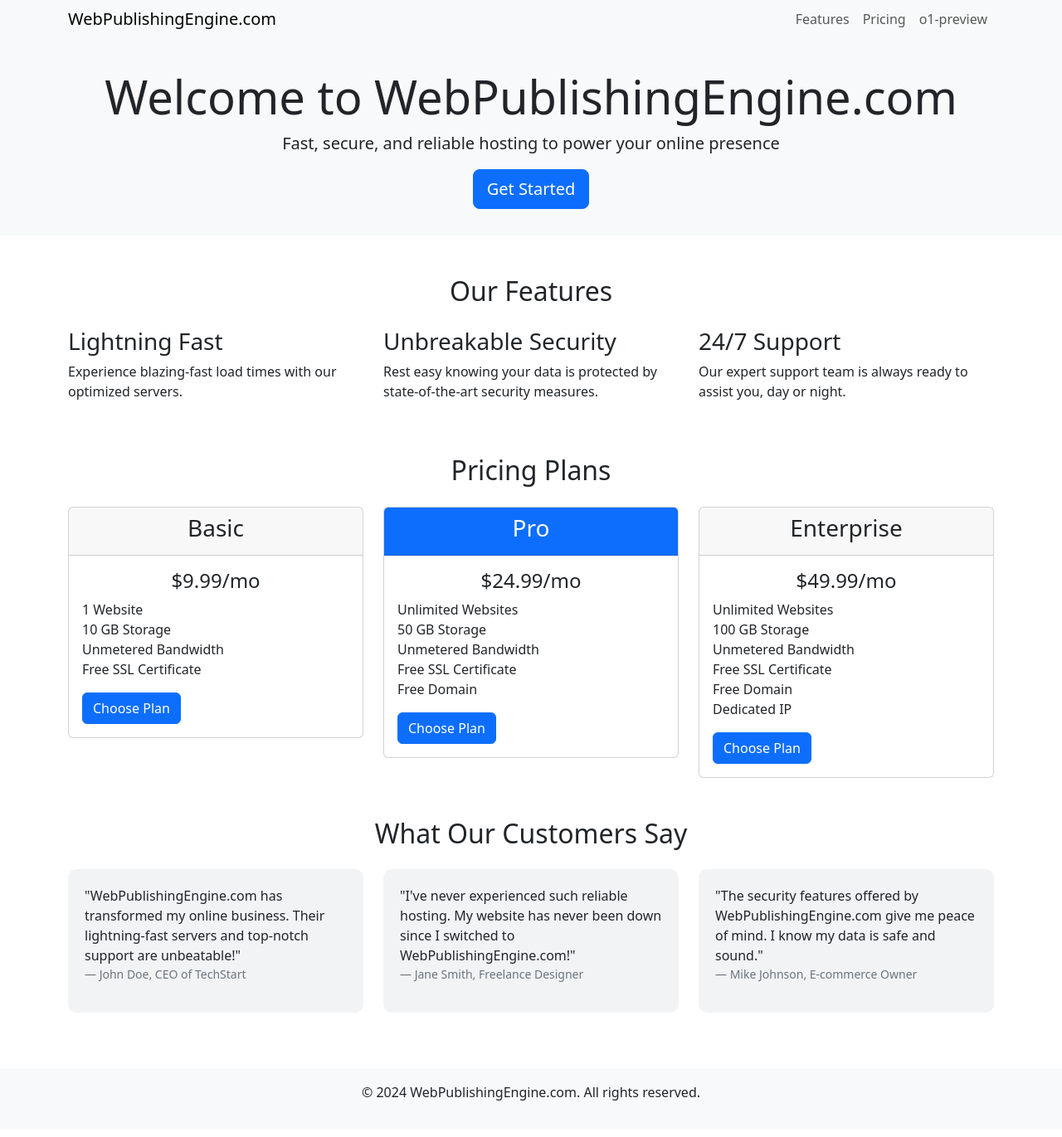
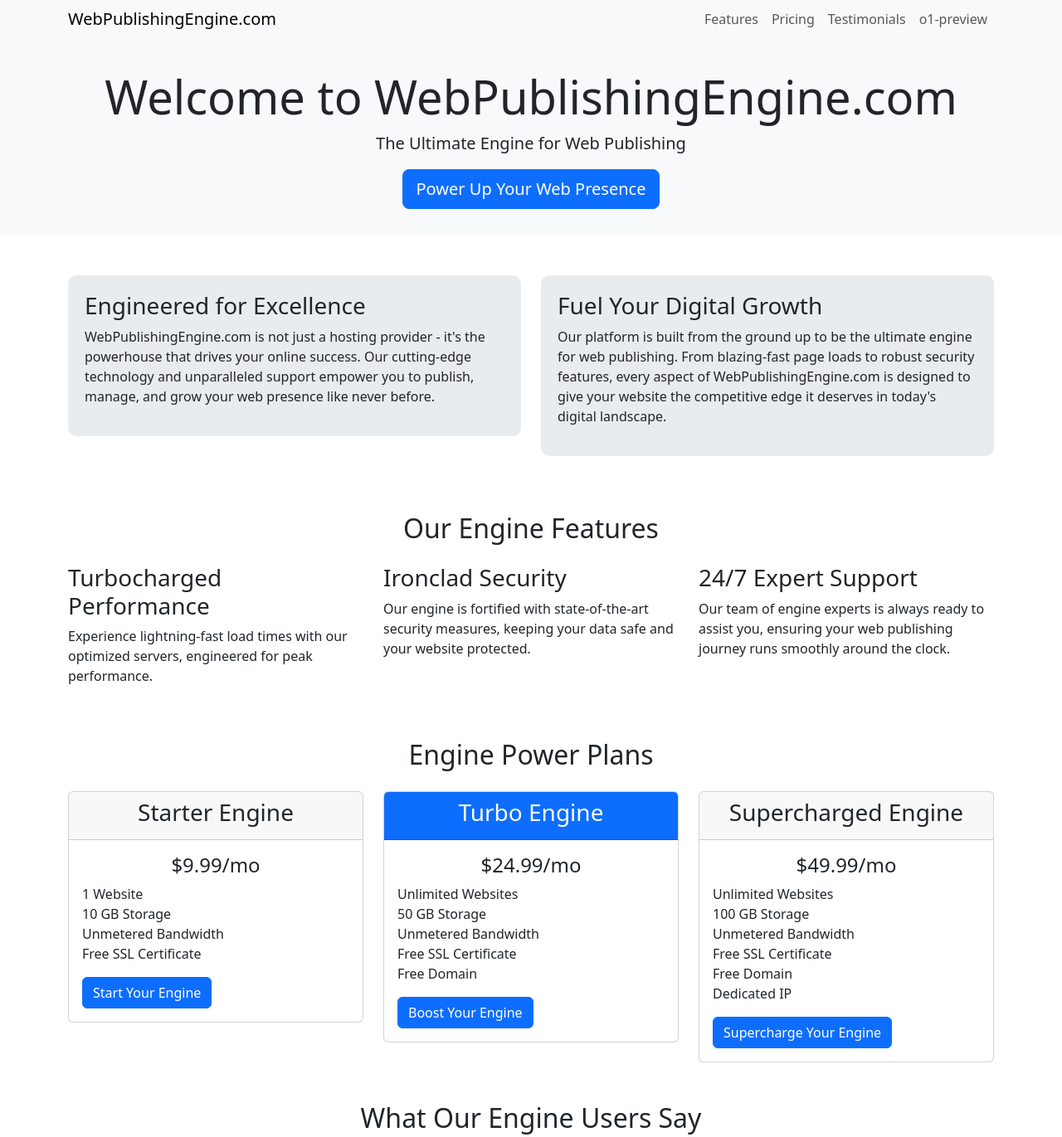
Before and after one commit to vidluther/webpublishingengine, a plain HTML site: page public/claude.html in a window 1280 px wide. Shown: the part 5-1376 px from the top of the page at 83% size. Drawn offline with nearby package versions, Linux system fonts and the light colour scheme.

Commit message:
mo changes .. just did a copy pasta... hope this is good

```diff
--- a/public/claude.html
+++ b/public/claude.html
@@ -6,15 +6,15 @@
     <meta name="viewport" content="width=device-width, initial-scale=1.0">
     <script defer src="https://cloud.umami.is/script.js"
         data-website-id="1bef0f66-6c17-4d32-869d-23f348c05f29"></script>
-    <title>WebPublishingEngine.com - Your Ultimate Hosting Solution</title>
+    <title>WebPublishingEngine.com - The Ultimate Engine for Web Publishing</title>
     <link href="https://cdn.jsdelivr.net/npm/bootstrap@5.3.0-alpha1/dist/css/bootstrap.min.css" rel="stylesheet">
     <meta name="generator" content="WebPublishingEngine.com">
     <meta name="generator"
         content="Built with Cursor, ChatGPT o1-preview and a lot of ADHD..I should be working on something else">
     <!-- OpenGraph tags -->
-    <meta property="og:title" content="WebPublishingEngine.com - Your Ultimate Hosting Solution">
+    <meta property="og:title" content="WebPublishingEngine.com - Your Ultimate Engine for Web Publishing">
     <meta property="og:description"
-        content="Fast, secure, and reliable hosting to power your online presence with WebPublishingEngine.com">
+        content="Power your online presence with WebPublishingEngine.com - The ultimate engine for fast, secure, and reliable web publishing">
     <meta property="og:type" content="website">
     <meta property="og:url" content="https://webpublishingengine.com">
     <meta property="og:image" content="https://webpublishingengine.com/og-image.jpg">
@@ -26,6 +26,13 @@
 
         .testimonial {
             background-color: #f1f3f5;
+            border-radius: 10px;
+            padding: 20px;
+            margin-bottom: 20px;
+        }
+
+        .marketing-blurb {
+            background-color: #e9ecef;
             border-radius: 10px;
             padding: 20px;
             margin-bottom: 20px;
@@ -50,6 +57,9 @@
                         <a class="nav-link" href="#pricing">Pricing</a>
                     </li>
                     <li class="nav-item">
+                        <a class="nav-link" href="#testimonials">Testimonials</a>
+                    </li>
+                    <li class="nav-item">
                         <a class="nav-link" href="/index.html">o1-preview</a>
                     </li>
                 </ul>
@@ -59,35 +69,58 @@
 
     <div class="jumbotron text-center">
         <h1 class="display-4">Welcome to WebPublishingEngine.com</h1>
-        <p class="lead">Fast, secure, and reliable hosting to power your online presence</p>
-        <a class="btn btn-primary btn-lg" href="#" role="button">Get Started</a>
+        <p class="lead">The Ultimate Engine for Web Publishing</p>
+        <a class="btn btn-primary btn-lg" href="#" role="button">Power Up Your Web Presence</a>
+    </div>
+
+    <div class="container mt-5">
+        <div class="row">
+            <div class="col-md-6">
+                <div class="marketing-blurb">
+                    <h3>Engineered for Excellence</h3>
+                    <p>WebPublishingEngine.com is not just a hosting provider - it's the powerhouse that drives your
+                        online success. Our cutting-edge technology and unparalleled support empower you to publish,
+                        manage, and grow your web presence like never before.</p>
+                </div>
+            </div>
+            <div class="col-md-6">
+                <div class="marketing-blurb">
+                    <h3>Fuel Your Digital Growth</h3>
+                    <p>Our platform is built from the ground up to be the ultimate engine for web publishing. From
+                        blazing-fast page loads to robust security features, every aspect of WebPublishingEngine.com is
+                        designed to give your website the competitive edge it deserves in today's digital landscape.</p>
+                </div>
+            </div>
+        </div>
     </div>
 
     <div class="container mt-5" id="features">
-        <h2 class="text-center mb-4">Our Features</h2>
+        <h2 class="text-center mb-4">Our Engine Features</h2>
         <div class="row">
             <div class="col-md-4">
-                <h3>Lightning Fast</h3>
-                <p>Experience blazing-fast load times with our optimized servers.</p>
+                <h3>Turbocharged Performance</h3>
+                <p>Experience lightning-fast load times with our optimized servers, engineered for peak performance.</p>
             </div>
             <div class="col-md-4">
-                <h3>Unbreakable Security</h3>
-                <p>Rest easy knowing your data is protected by state-of-the-art security measures.</p>
+                <h3>Ironclad Security</h3>
+                <p>Our engine is fortified with state-of-the-art security measures, keeping your data safe and your
+                    website protected.</p>
             </div>
             <div class="col-md-4">
-                <h3>24/7 Support</h3>
-                <p>Our expert support team is always ready to assist you, day or night.</p>
+                <h3>24/7 Expert Support</h3>
+                <p>Our team of engine experts is always ready to assist you, ensuring your web publishing journey runs
+                    smoothly around the clock.</p>
             </div>
         </div>
     </div>
 
     <div class="container mt-5" id="pricing">
-        <h2 class="text-center mb-4">Pricing Plans</h2>
+        <h2 class="text-center mb-4">Engine Power Plans</h2>
         <div class="row">
             <div class="col-md-4">
                 <div class="card">
                     <div class="card-header">
-                        <h3 class="text-center">Basic</h3>
+                        <h3 class="text-center">Starter Engine</h3>
                     </div>
                     <div class="card-body">
                         <h4 class="card-title text-center">$9.99/mo</h4>
@@ -97,14 +130,14 @@
                             <li>Unmetered Bandwidth</li>
                             <li>Free SSL Certificate</li>
                         </ul>
-                        <a href="#" class="btn btn-primary btn-block">Choose Plan</a>
+                        <a href="#" class="btn btn-primary btn-block">Start Your Engine</a>
                     </div>
                 </div>
             </div>
             <div class="col-md-4">
                 <div class="card">
                     <div class="card-header bg-primary text-white">
-                        <h3 class="text-center">Pro</h3>
+                        <h3 class="text-center">Turbo Engine</h3>
                     </div>
                     <div class="card-body">
                         <h4 class="card-title text-center">$24.99/mo</h4>
@@ -115,14 +148,14 @@
                             <li>Free SSL Certificate</li>
                             <li>Free Domain</li>
                         </ul>
-                        <a href="#" class="btn btn-primary btn-block">Choose Plan</a>
+                        <a href="#" class="btn btn-primary btn-block">Boost Your Engine</a>
                     </div>
                 </div>
             </div>
             <div class="col-md-4">
                 <div class="card">
                     <div class="card-header">
-                        <h3 class="text-center">Enterprise</h3>
+                        <h3 class="text-center">Supercharged Engine</h3>
                     </div>
                     <div class="card-body">
                         <h4 class="card-title text-center">$49.99/mo</h4>
@@ -134,7 +167,7 @@
                             <li>Free Domain</li>
                             <li>Dedicated IP</li>
                         </ul>
-                        <a href="#" class="btn btn-primary btn-block">Choose Plan</a>
+                        <a href="#" class="btn btn-primary btn-block">Supercharge Your Engine</a>
                     </div>
                 </div>
             </div>
@@ -142,26 +175,26 @@
     </div>
 
     <div class="container mt-5" id="testimonials">
-        <h2 class="text-center mb-4">What Our Customers Say</h2>
+        <h2 class="text-center mb-4">What Our Engine Users Say</h2>
         <div class="row">
             <div class="col-md-4">
                 <div class="testimonial">
-                    <p>"WebPublishingEngine.com has transformed my online business. Their lightning-fast servers and
-                        top-notch support are unbeatable!"</p>
+                    <p>"WebPublishingEngine.com has supercharged my online business. Their powerful engine and expert
+                        support are unbeatable!"</p>
                     <footer class="blockquote-footer">John Doe, CEO of TechStart</footer>
                 </div>
             </div>
             <div class="col-md-4">
                 <div class="testimonial">
-                    <p>"I've never experienced such reliable hosting. My website has never been down since I switched to
-                        WebPublishingEngine.com!"</p>
+                    <p>"I've never experienced such a reliable web publishing engine. My website runs smoother than ever
+                        since I switched to WebPublishingEngine.com!"</p>
                     <footer class="blockquote-footer">Jane Smith, Freelance Designer</footer>
                 </div>
             </div>
             <div class="col-md-4">
                 <div class="testimonial">
-                    <p>"The security features offered by WebPublishingEngine.com give me peace of mind. I know my data
-                        is safe and sound."</p>
+                    <p>"The advanced features of WebPublishingEngine.com give me peace of mind. It's truly the ultimate
+                        engine for powering my online presence."</p>
                     <footer class="blockquote-footer">Mike Johnson, E-commerce Owner</footer>
                 </div>
             </div>
@@ -170,14 +203,14 @@
 
     <footer class="bg-light mt-5 py-3">
         <div class="container text-center">
-            <p>&copy; 2024 WebPublishingEngine.com. All rights reserved.</p>
+            <p>&copy; 2024 WebPublishingEngine.com - The Ultimate Engine for Web Publishing. All rights reserved.</p>
         </div>
     </footer>
 
     <script src="https://cdn.jsdelivr.net/npm/bootstrap@5.3.0-alpha1/dist/js/bootstrap.bundle.min.js"></script>
     <script>
         document.addEventListener('click', function (e) {
-            if (e.target.tagName === 'A') {
+            if (e.target.tagName === 'A' && e.target.getAttribute('href') !== '/index.html') {
                 e.preventDefault();
                 alert('This site is satire. Please don\'t sue me!');
             }
```
Also changed, not shown: public/index.html (+69 -21 lines).
